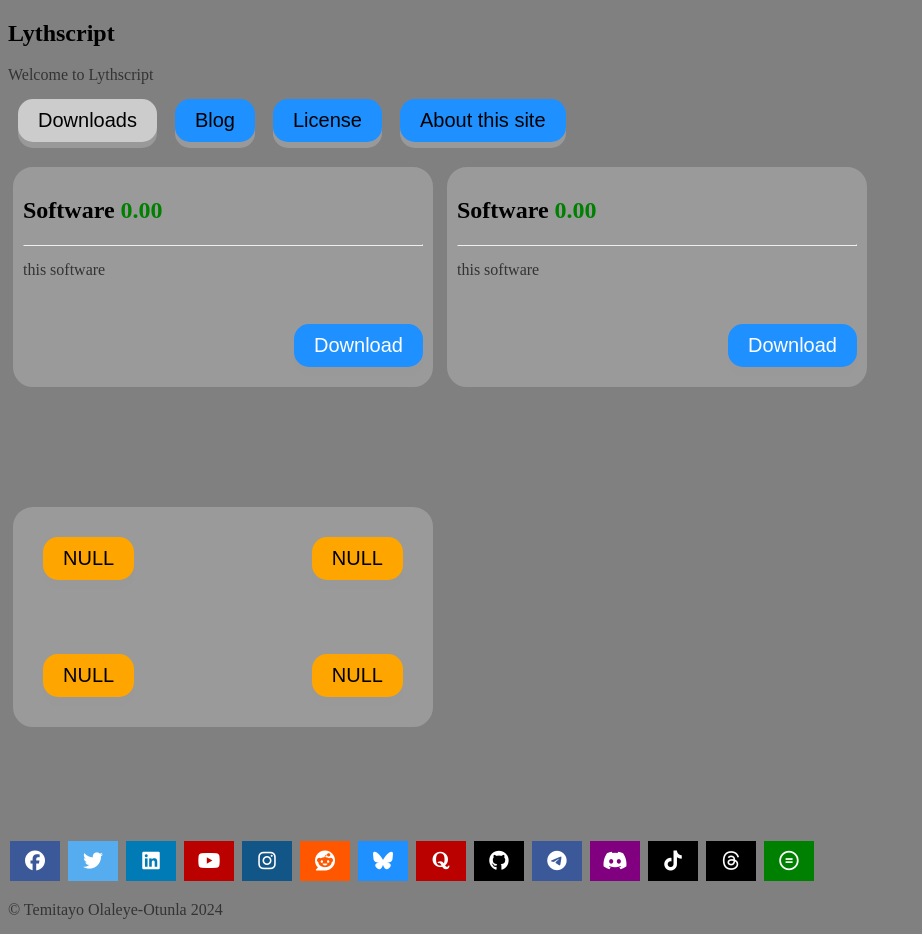
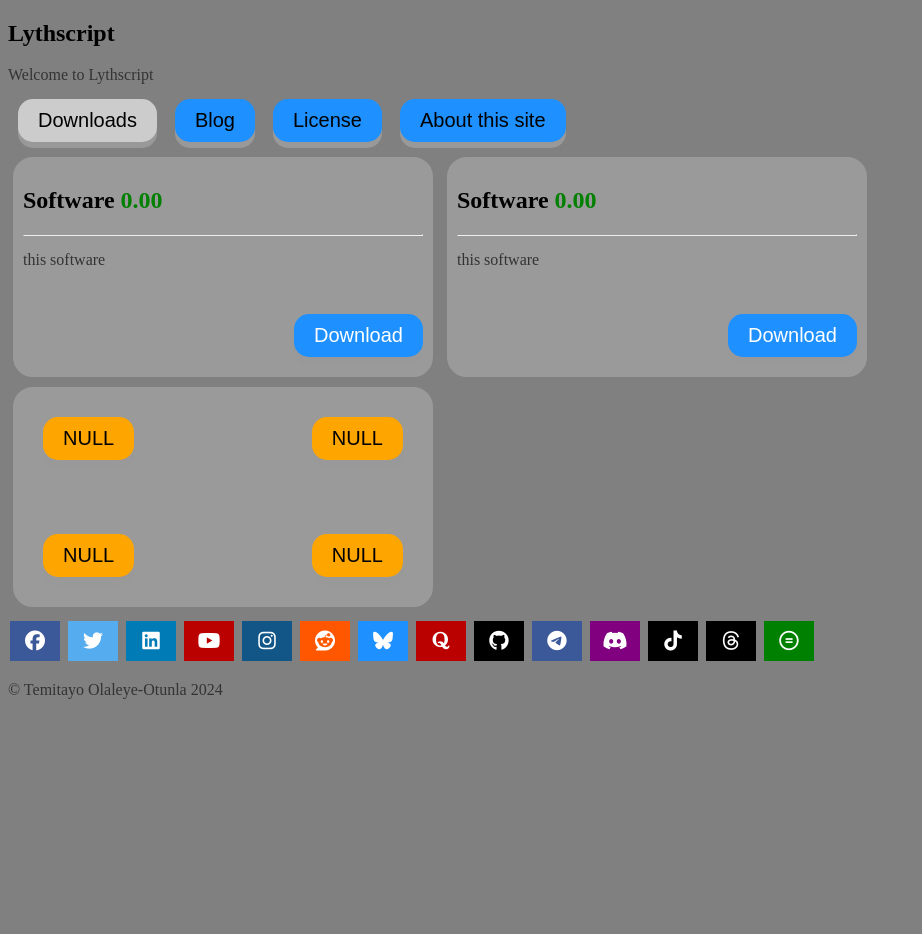
Before and after one commit to lythwind/lythwind.github.io, a Jekyll site: the page built from desktop.html, in a window 1280 px wide. Shown: the whole page, without its empty margins (0-922 px from the left). Built offline with Jekyll 4.4.1, drawn with Linux system fonts in a browser that asks for light colours; nearby versions of some CDN libraries; after the commit the page ends 900 px from its top, so only the background shows below that.

Commit message:
Update desktop.css

```diff
--- a/css/desktop.css
+++ b/css/desktop.css
@@ -5,15 +5,13 @@
   height: 200px;
   padding: 10px;
   border: 5px solid gray;
-  margin-bottom: 100px;
-  margin-top: 10px;
   position: relative;
   background-color: rgba(255,255,255,0.2);
   display: inline-block;
 }
 
 body {
-    width: 100%;
+
     background-color: Gray;
 }
 nav ul, footer ul {
```
